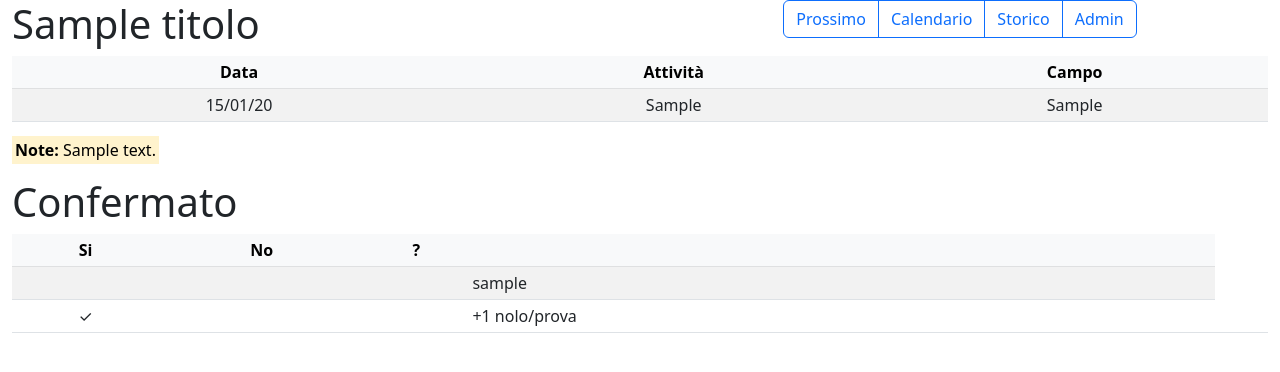
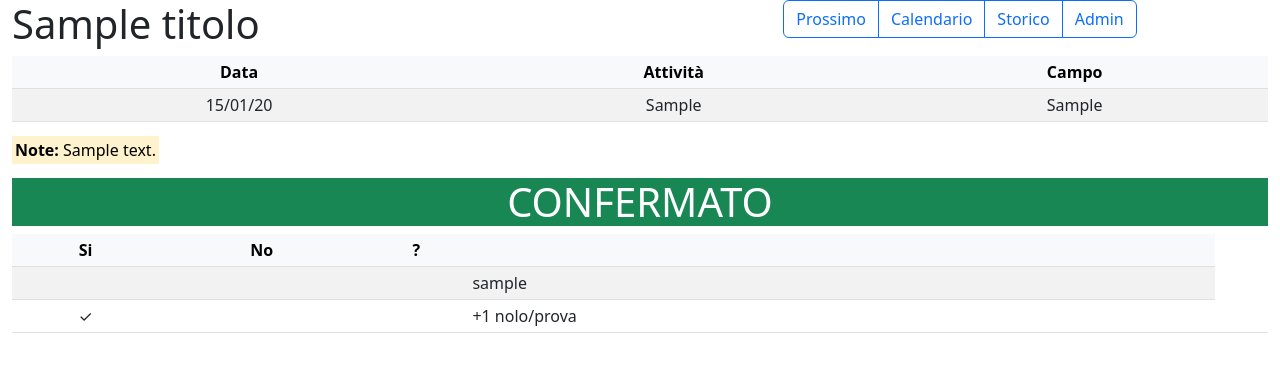
Before and after one commit to superqwe/velites, a Django app: template calendario/templates/calendario/evento.html in a window 1280 px wide. Shown: the top 372 px of the page. Run offline with Django 5.2, Linux system fonts and the light colour scheme; a user stored in the database is signed in; tables that the repository leaves empty hold one stand-in row (values such as "Sample post"); the template is opened without the code that fills it: values that come from a table or form of the project are taken from there, most other values are stand-ins (such as "Sample title", 1, 10 or a date in 2020); parts of the project's set-up code (start-up, migrations or seed data) failed here and were passed over; some libraries are stand-ins or nearby versions.

Commit message:
evento.html: formato conferma

```diff
--- a/calendario/templates/calendario/evento.html
+++ b/calendario/templates/calendario/evento.html
@@ -64,7 +64,7 @@
     </p>
     {% endif %}
 
-    <h1>{{evento.get_conferma_display}}</h1>
+    <h1 class="{{evento.colore_evento}} text-white text-center">{{evento.get_conferma_display|upper}}</h1>
 
 
 <!-- evento non editabile-->
--- a/calendario/views.py
+++ b/calendario/views.py
@@ -1,8 +1,7 @@
 import datetime
 
-from django.http import HttpResponse
+from django.shortcuts import redirect
 from django.shortcuts import render, get_object_or_404
-from django.shortcuts import redirect
 
 from .models import Evento, Presenza
 from .wh import invia_messaggio
```
